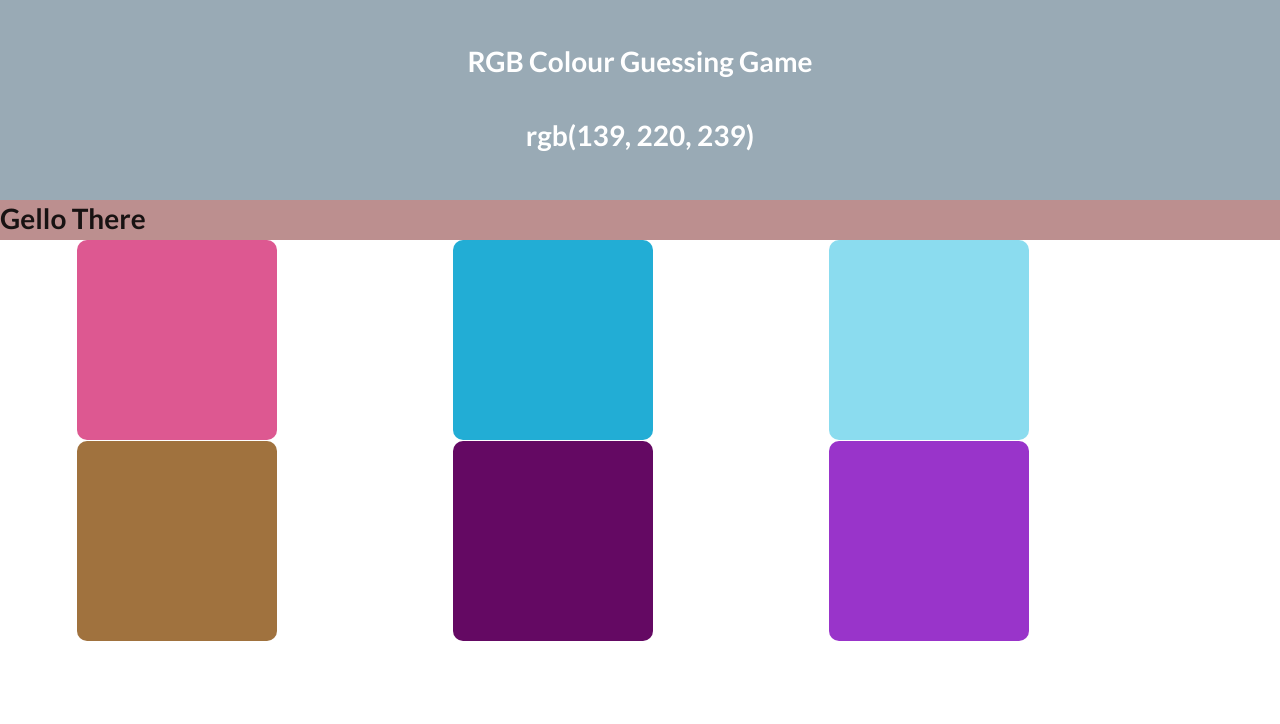
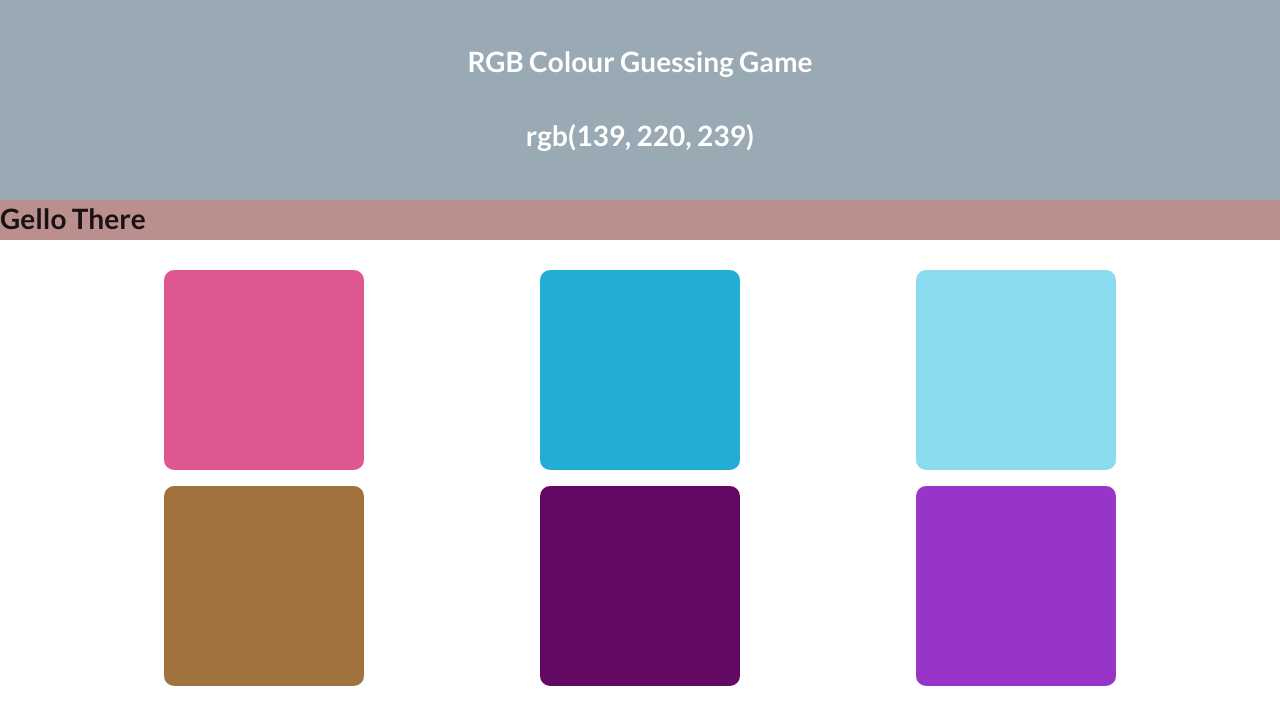
Before and after one commit to HarryCravDev/React_Practice_04, a React (Create React App) app: page / in a window 1280 px wide. Shown: the top 724 px of the page. Built offline with nearby package versions, Linux system fonts and the light colour scheme.

Commit message:
Layout changes.

```diff
--- a/src/Components/Colour/Colour.styles.css
+++ b/src/Components/Colour/Colour.styles.css
@@ -2,4 +2,5 @@
   height: 200px;
   width: 200px;
   border-radius: 10px;
+  margin-bottom: 15px;
 }
--- a/src/Components/Colour_Container/ColourContainer.styles.css
+++ b/src/Components/Colour_Container/ColourContainer.styles.css
@@ -1,15 +1,9 @@
 .color-container {
-  /* display: flex;
-  flex-direction: row;
-  justify-content: space-around;
-  flex-wrap: wrap;
-  margin: 30px; */
-
   display: grid;
   grid-template-columns: 1fr 1fr 1fr;
   grid-template-rows: 1fr 1fr;
   gap: 1px 1px;
-
-  justify-content: center;
-  align-content: center;
+  justify-items: center;
+  align-items: center;
+  margin-top: 30px;
 }
```
